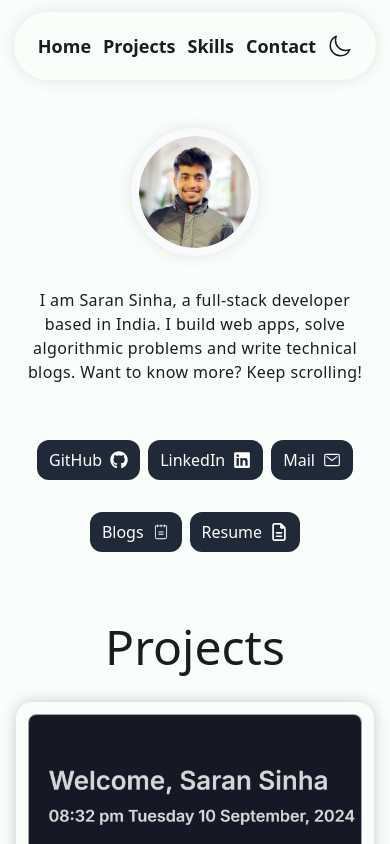
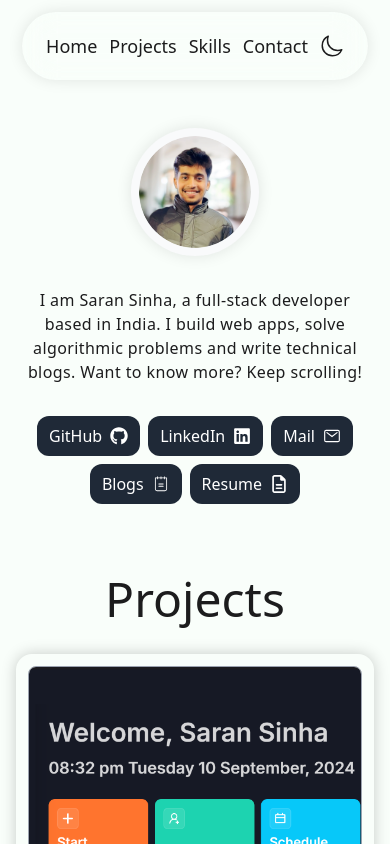
Before and after one commit to saran1522/portfolio, a React (Vite) app: page / in a window 390 px wide. Shown: the top 844 px of the page. Built offline with nearby package versions, Linux system fonts and the light colour scheme.

Commit message:
bug fixes in mobile view

```diff
--- a/src/components/Navbar.jsx
+++ b/src/components/Navbar.jsx
@@ -5,7 +5,7 @@ import { IoMoonOutline } from "react-icons/io5";
 function Navbar({ isDark, handleThemeChange }) {
   return (
     <div className="flex max-w-full justify-center text-primary-600 dark:text-gray-400">
-      <ul className="fixed top-3 z-10 m-auto flex max-w-[98%] flex-wrap items-center justify-center gap-4 rounded-full bg-transparent px-8 py-5 text-lg font-semibold shadow-[0_0_15px_rgba(0,0,0,0.1)] backdrop-blur-lg max-md:gap-3 max-md:px-6 lg:gap-16 dark:bg-[#ffffff0b]">
+      <ul className="fixed top-3 z-10 m-auto flex max-w-[98%] flex-wrap items-center justify-center gap-4 rounded-full bg-transparent px-8 py-5 text-lg font-semibold shadow-[0_0_15px_rgba(0,0,0,0.1)] backdrop-blur-lg max-md:gap-3 max-md:px-6 max-md:font-normal lg:gap-16 dark:bg-[#ffffff0b]">
         <li>
           <a href="#home" className="z-20 cursor-pointer">
             Home
--- a/src/components/SocialButton.jsx
+++ b/src/components/SocialButton.jsx
@@ -4,7 +4,7 @@ function SocialButton({ name, icon: Icon, url }) {
   return (
     <a
       href={url}
-      className="mt-6 flex items-center justify-center gap-2 rounded-xl bg-gray-800 px-3 py-2 text-center font-light text-white md:mt-0 lg:mt-0 dark:border dark:border-gray-500 dark:bg-transparent dark:text-gray-300"
+      className="flex items-center justify-center gap-2 rounded-xl bg-gray-800 px-3 py-2 text-center font-light text-white md:mt-0 lg:mt-0 dark:border dark:border-gray-500 dark:bg-transparent dark:text-gray-300"
       target="_blank"
     >
       {name}
```
